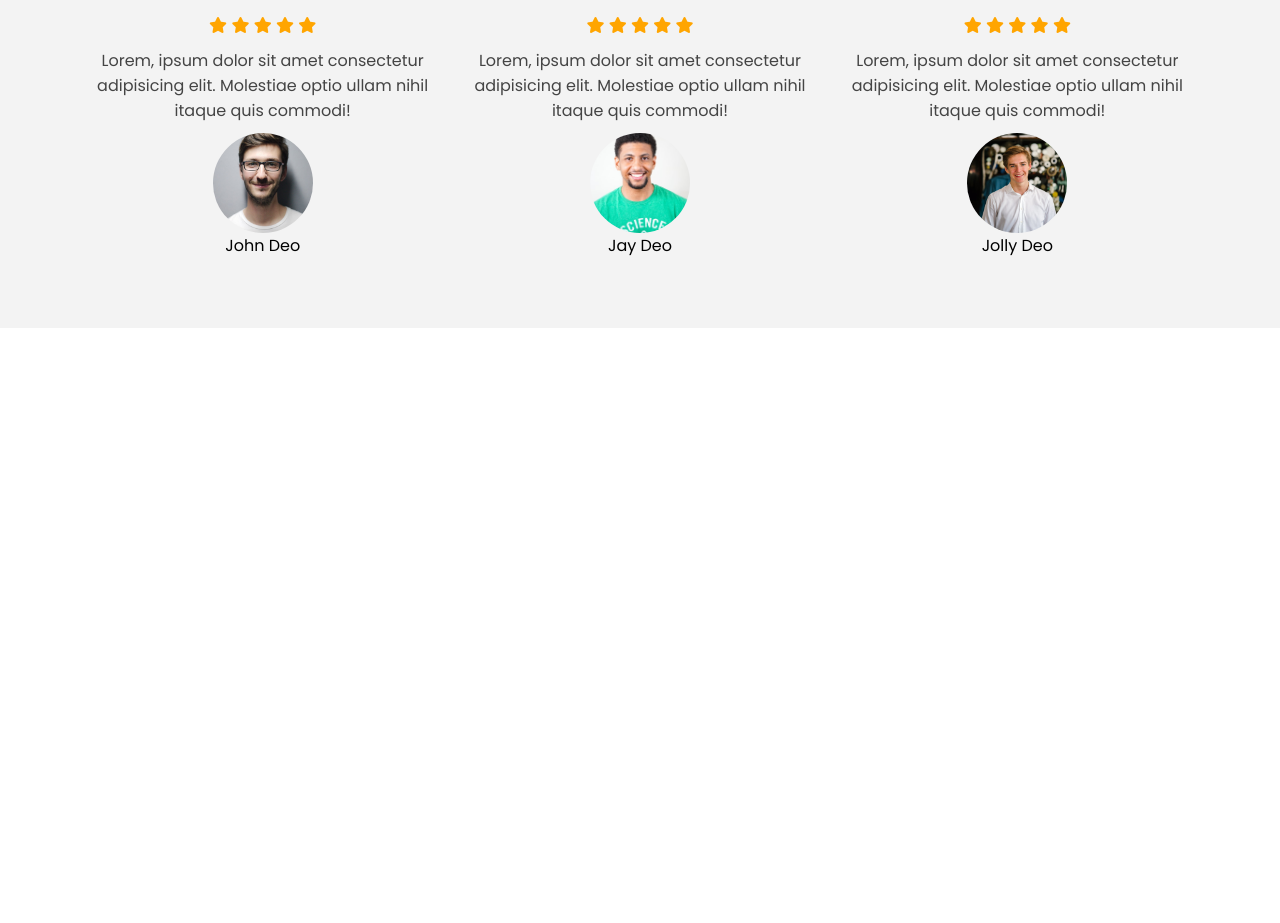
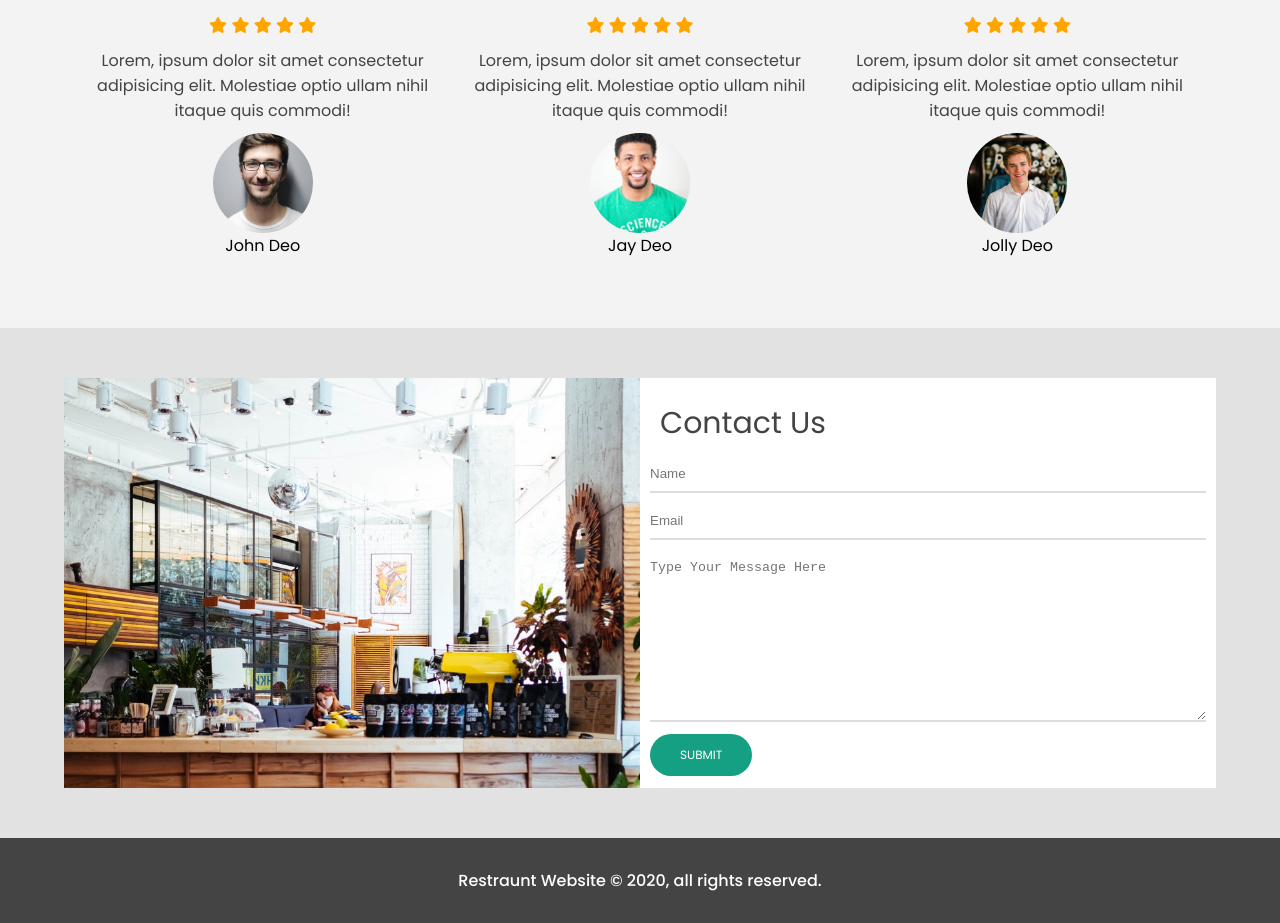
Before and after one commit to Abhishek312s/Website-using-FlexBox, a plain HTML site: page index.html in a window 1280 px wide. Shown: the part 2850-3773 px from the top of the page. Before the commit the page ends 3178 px from the top, so only its background shows below. Drawn offline with Linux system fonts and the light colour scheme.

Commit message:
static website

```diff
--- a/index.html
+++ b/index.html
@@ -24,22 +24,22 @@
             </div>
             <ul class="menu-items">
                 <li>
-                    <a href="#">Home</a>
+                    <a href="#showcase">Home</a>
                 </li>
                 <li>
-                    <a href="#">About</a>
+                    <a href="#about-us">About</a>
                 </li>
                 <li>
-                    <a href="#">Category</a>
+                    <a href="#food-types">Category</a>
                 </li>
                 <li>
-                    <a href="#">Menu</a>
+                    <a href="#food-menu">Menu</a>
                 </li>
                 <li>
-                    <a href="#">Testimonial</a>
+                    <a href="#testimonials">Testimonial</a>
                 </li>
                 <li>
-                    <a href="#">Contact</a>
+                    <a href="#contact">Contact</a>
                 </li>
             </ul>
             <h1 class="logo">FW</h1>
@@ -242,6 +242,28 @@
         </div>
 
     </section>
+
+    <section id="contact">
+        <div class="contact-container container">
+            <div class="contact-img">
+                <img src="./imgs/restraunt-image.jpg" alt="">
+            </div>
+            <div class="form-container">
+                <h2>Contact Us</h2>
+                <input type="text" placeholder="Name">
+                <input type="email" placeholder="Email">
+                <textarea placeholder="Type Your Message Here" name="" id="" cols="30" rows="10"></textarea>
+                <a href="#" class="btn btn-primary">Submit</a>
+            </div>
+        </div>
+    </section>
+
+    <footer id="footer">
+        <div class="container">
+            <h2>Restraunt Website &copy; 2020, all rights reserved.</h2>
+        </div>
+
+    </footer>
 </body>
 
 </html>
--- a/style.css
+++ b/style.css
@@ -10,6 +10,7 @@
 
 html {
   font-size: 62.5%;
+  scroll-behavior: smooth;
 }
 
 body {
@@ -363,6 +364,98 @@ body {
   color: orange;
 }
 
+/* ##################### .contact-us ################### */
+
+#contact{
+  padding: 5rem 0;
+  background-color:rgb(226,226,226);
+}
+
+.contact-container{
+  display: flex;
+  background: #fff;
+  /* border: 5px solid orangered; */
+}
+
+.contact-img{
+  width: 50%;
+  /* border: 5px solid blue; */
+}
+.contact-img img{
+  display: block;
+  height: 410px;
+  object-fit: cover;
+  object-position: center;
+  width: 100%;
+}
+
+.form-container{
+  /* border: 5px solid green; */
+  padding: 1rem;
+  width: 50%;
+  margin: auto;
+}
+
+.form-container input{
+  display: block;
+  width: 100%;
+  border: none;
+  border-bottom: 2px solid #ddd;
+  padding: 1rem 0;
+  box-shadow: none;
+  outline: none;
+  margin-bottom: 1rem;
+  color: #444;
+  font-weight: 500;
+}
+
+.form-container textarea{
+  display: block;
+  width: 100%;
+  border: none;
+  border-bottom: 2px solid #ddd;
+  padding: 1rem 0;
+  outline: none;
+}
+
+.form-container h2{
+  font-size: 3rem;
+  font-weight: 400;
+  color: #444;
+  margin: 1rem;
+}
+
+.form-container a{
+  font-size: 1.2rem;
+}
+
+/* ####################### footer ######################### */
+
+footer{
+  background-color: #444;
+}
+
+footer h2{
+  font-weight: 500;
+  color: #fff;
+  padding: 3rem;
+  text-align: center;
+  font-size: 1.6rem;
+}
+
+
+/* ############# media queries ############### */
+
+/* @media(max-width:768px){
+  .navbar{
+    opacity: 0.95;
+  }
+  .navbar-container input[type="checkbox"],
+  .navbar-container .hamburger-lines{
+    display: block;
+  }
+} */
+
 /* .navbar .menu-items li{
     display: none;
 }
```
